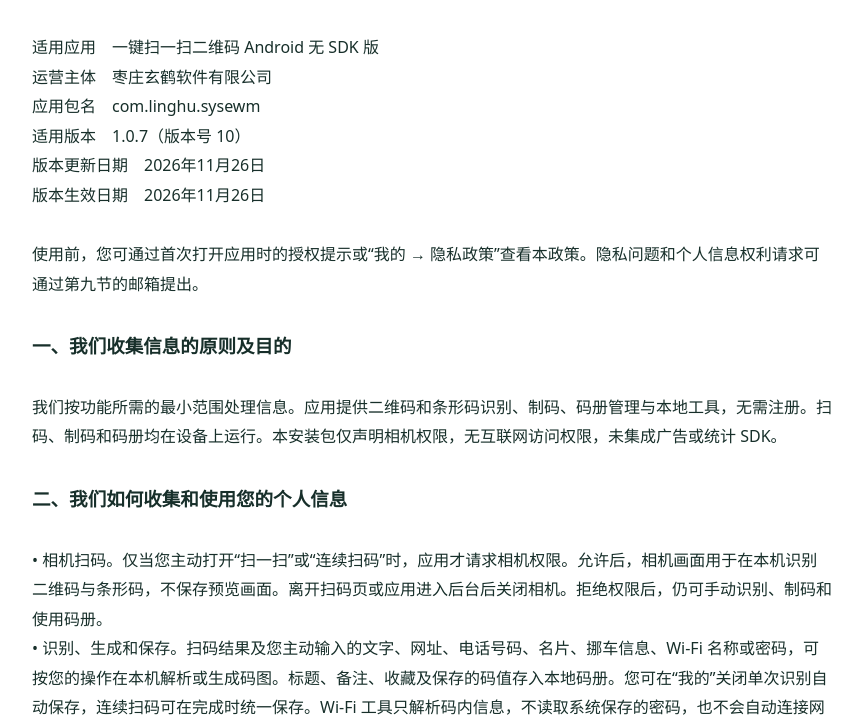
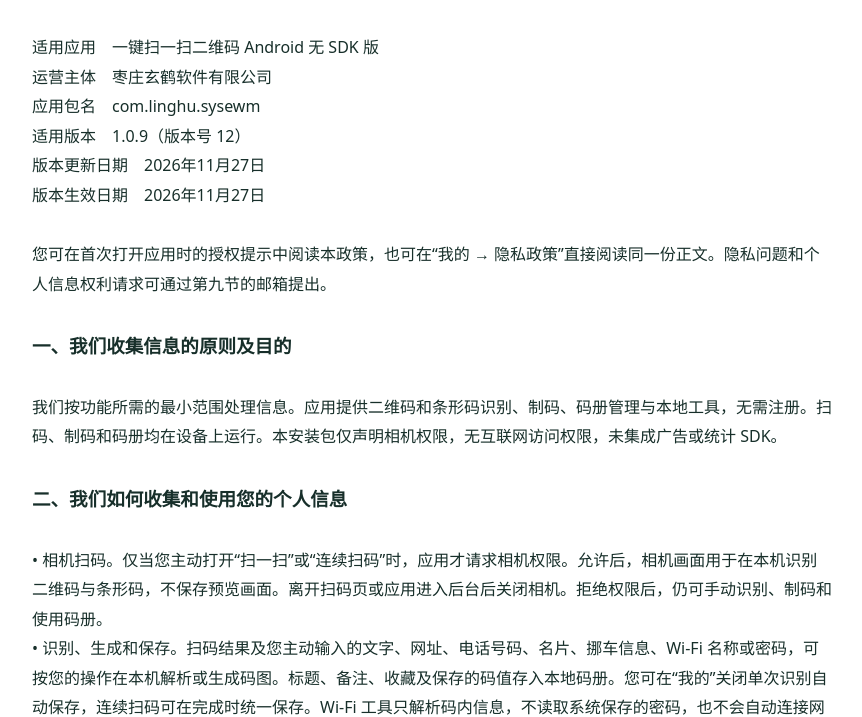
Before and after one commit to hjccsrhaq/good, a plain HTML site: page docs/onescan/standalone/index.html in a window 1280 px wide. Shown: the part 84-801 px from the top of the page, without its empty margins (208-1070 px from the left). Drawn offline with Linux system fonts and the light colour scheme.

Commit message:
Sync Xiaomi standalone privacy policy with version 1.0.9

```diff
--- a/docs/onescan/standalone/index.html
+++ b/docs/onescan/standalone/index.html
@@ -3,11 +3,11 @@
 适用应用　一键扫一扫二维码 Android 无 SDK 版
 运营主体　枣庄玄鹤软件有限公司
 应用包名　com.linghu.sysewm
-适用版本　1.0.7（版本号 10）
-版本更新日期　2026年11月26日
-版本生效日期　2026年11月26日
+适用版本　1.0.9（版本号 12）
+版本更新日期　2026年11月27日
+版本生效日期　2026年11月27日
 
-使用前，您可通过首次打开应用时的授权提示或“我的 → 隐私政策”查看本政策。隐私问题和个人信息权利请求可通过第九节的邮箱提出。
+您可在首次打开应用时的授权提示中阅读本政策，也可在“我的 → 隐私政策”直接阅读同一份正文。隐私问题和个人信息权利请求可通过第九节的邮箱提出。
 
 <strong>一、我们收集信息的原则及目的</strong>
 
@@ -23,17 +23,17 @@
 
 <strong>三、我们如何使用 Cookie 和同类技术</strong>
 
-应用在设备上保存您的隐私授权选择、使用设置和本地记录。应用内没有通过 Cookie 或同类技术开展统计和广告追踪。您主动打开隐私政策或其他链接时，由浏览器访问网页，网页托管服务和浏览器按各自的规则处理访问。
+应用在设备上保存您的隐私授权选择、使用设置和本地记录。应用内没有通过 Cookie 或同类技术开展统计和广告追踪。您主动在浏览器打开本政策的公开查阅地址或其他网页链接时，网页托管服务和浏览器按各自的规则处理访问。
 
 <strong>四、我们如何共享、转让、公开披露您的个人信息</strong>
 
-应用内处理的扫码记录和码册在本机保存。经您确认打开网址，或主动选择分享、打印时，选定的链接、文本或码图会交给您选择的浏览器、系统服务或其他应用。接收方按自己的规则处理所收到的内容。请在操作前核对接收方和资料，尤其是带有联系方式、Wi-Fi 密码的码图和备份。
+应用内处理的扫码记录和码册在本机保存。经您确认打开网址，或主动选择分享时，选定的链接、文本或码图会交给您选择的浏览器、系统服务或其他应用。接收方按自己的规则处理所收到的内容。请在操作前核对接收方和资料，尤其是带有联系方式、Wi-Fi 密码的码图和备份。
 
 运营者没有设置从本安装包自动上传、转让或公开披露码册内容的功能。对于您主动发送给运营者的信息，我们在办理请求所需范围内处理。依法需要向有关机关提供信息时，按法定条件和必要范围办理。
 
 <strong>五、我们如何保存与保护您的个人信息</strong>
 
-码册保存在应用私有空间，采用 AES-GCM 加密，密钥由 Android Keystore 管理。应用关闭系统自动备份。可在“我的”启用本地隐私锁。已保存的码册记录留存至您删除、清除应用数据或卸载。您已自行保存、打印或分享的副本由您或接收方管理。
+码册保存在应用私有空间，采用 AES-GCM 加密，密钥由 Android Keystore 管理。应用关闭系统自动备份。可在“我的”启用本地隐私锁。已保存的码册记录留存至您删除、清除应用数据或卸载。您已自行保存或分享的副本由您或接收方管理。
 
 运营者对您通过邮箱提供的反馈及权利申请信息，仅在办理请求和依法留存所需期间保存。达到法定删除条件时依法删除或作匿名化处理。发生个人信息安全事件时，采取相应的补救措施，并依法履行告知和报告义务。
 
```
